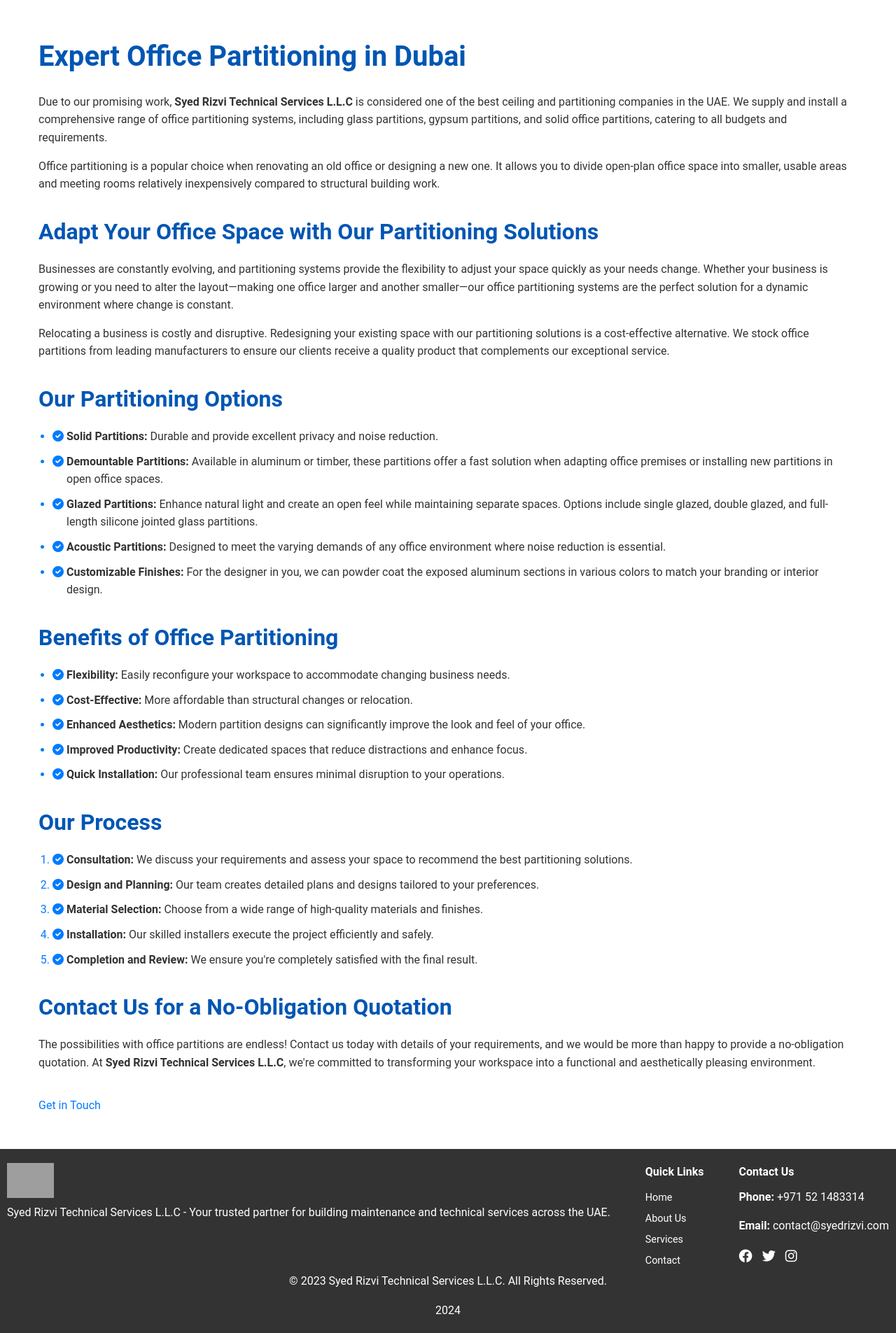
After one commit to rishabh-ml/rishabh-ml.github.io, a PHP site: page /partitioning.html in a window 1280 px wide. The commit adds this page. Shown: the part 420-2325 px from the top of the page at 70% size. Run offline with PHP 8.4, Linux system fonts and the light colour scheme; grey boxes are pictures that could not be loaded.

Commit message:
added partitioning.html

```diff
--- /dev/null
+++ b/partitioning.html
@@ -0,0 +1,155 @@
+<!DOCTYPE html>
+<html lang="en">
+
+<head>
+    <!-- Basic Page Needs -->
+    <meta charset="UTF-8">
+    <title>Office Partitioning Services | Syed Rizvi Technical Services L.L.C</title>
+    <meta name="description" content="Professional office partitioning solutions in Dubai by Syed Rizvi Technical Services L.L.C. Transform your workspace with flexible and cost-effective partitions.">
+    <meta name="keywords" content="Office Partitioning Dubai, Partition Work UAE, Glass Partitions, Gypsum Partitions, Syed Rizvi Technical Services">
+    <meta name="author" content="Syed Rizvi Technical Services L.L.C">
+    <meta name="viewport" content="width=device-width, initial-scale=1.0">
+
+    <!-- Open Graph / Facebook -->
+    <meta property="og:title" content="Professional Office Partitioning Services in Dubai">
+    <meta property="og:description" content="Transform your workspace with our comprehensive range of office partitioning systems.">
+    <meta property="og:image" content="partition-work-banner.jpg">
+    <meta property="og:url" content="https://srtechnical.com/partition-work.html">
+    <meta property="og:type" content="website">
+
+    <!-- Twitter -->
+    <meta name="twitter:card" content="summary_large_image">
+    <meta name="twitter:title" content="Office Partitioning Services | Syed Rizvi Technical Services L.L.C">
+    <meta name="twitter:description" content="Professional office partitioning solutions in Dubai. Transform your workspace with flexible and cost-effective partitions.">
+    <meta name="twitter:image" content="partition-work-banner.jpg">
+
+    <!-- Favicon -->
+    <link rel="icon" href="favicon.ico">
+
+    <!-- CSS Links -->
+    <link rel="stylesheet" href="styles.css">
+    <link rel="stylesheet" href="https://cdnjs.cloudflare.com/ajax/libs/font-awesome/6.0.0/css/all.min.css">
+
+    <!-- AOS Animation CSS -->
+    <link rel="stylesheet" href="https://cdn.jsdelivr.net/npm/aos@2.3.4/dist/aos.css">
+</head>
+
+<body>
+    <!-- Header -->
+    <header>
+        <div class="logo">
+            <img src="logo.jpg" alt="Syed Rizvi Technical Services Logo" title="Syed Rizvi Technical Services L.L.C">
+        </div>
+        <nav>
+            <ul>
+                <li><a href="index.html">Home</a></li>
+                <li><a href="about.html">About Us</a></li>
+                <li><a href="services.html" class="active">Services</a></li>
+                <li><a href="contact.html">Contact</a></li>
+            </ul>
+        </nav>
+    </header>
+
+    <!-- Page Banner -->
+    <section class="page-banner" style="background-image: url('partition-work-banner.jpg');" data-aos="fade-down">
+        <div class="banner-content">
+            <h1>Professional Office Partitioning Services</h1>
+            <p>Transforming Workspaces with Flexible Solutions</p>
+        </div>
+    </section>
+
+    <!-- Main Content -->
+    <main>
+        <section class="service-details" data-aos="fade-up">
+            <div class="container">
+                <h2>Expert Office Partitioning in Dubai</h2>
+                <p>
+                    Due to our promising work, <strong>Syed Rizvi Technical Services L.L.C</strong> is considered one of the best ceiling and partitioning companies in the UAE. We supply and install a comprehensive range of office partitioning systems, including glass partitions, gypsum partitions, and solid office partitions, catering to all budgets and requirements.
+                </p>
+                <p>
+                    Office partitioning is a popular choice when renovating an old office or designing a new one. It allows you to divide open-plan office space into smaller, usable areas and meeting rooms relatively inexpensively compared to structural building work.
+                </p>
+
+                <h3>Adapt Your Office Space with Our Partitioning Solutions</h3>
+                <p>
+                    Businesses are constantly evolving, and partitioning systems provide the flexibility to adjust your space quickly as your needs change. Whether your business is growing or you need to alter the layout—making one office larger and another smaller—our office partitioning systems are the perfect solution for a dynamic environment where change is constant.
+                </p>
+                <p>
+                    Relocating a business is costly and disruptive. Redesigning your existing space with our partitioning solutions is a cost-effective alternative. We stock office partitions from leading manufacturers to ensure our clients receive a quality product that complements our exceptional service.
+                </p>
+
+                <h3>Our Partitioning Options</h3>
+                <ul>
+                    <li><strong>Solid Partitions:</strong> Durable and provide excellent privacy and noise reduction.</li>
+                    <li><strong>Demountable Partitions:</strong> Available in aluminum or timber, these partitions offer a fast solution when adapting office premises or installing new partitions in open office spaces.</li>
+                    <li><strong>Glazed Partitions:</strong> Enhance natural light and create an open feel while maintaining separate spaces. Options include single glazed, double glazed, and full-length silicone jointed glass partitions.</li>
+                    <li><strong>Acoustic Partitions:</strong> Designed to meet the varying demands of any office environment where noise reduction is essential.</li>
+                    <li><strong>Customizable Finishes:</strong> For the designer in you, we can powder coat the exposed aluminum sections in various colors to match your branding or interior design.</li>
+                </ul>
+
+                <h3>Benefits of Office Partitioning</h3>
+                <ul>
+                    <li><strong>Flexibility:</strong> Easily reconfigure your workspace to accommodate changing business needs.</li>
+                    <li><strong>Cost-Effective:</strong> More affordable than structural changes or relocation.</li>
+                    <li><strong>Enhanced Aesthetics:</strong> Modern partition designs can significantly improve the look and feel of your office.</li>
+                    <li><strong>Improved Productivity:</strong> Create dedicated spaces that reduce distractions and enhance focus.</li>
+                    <li><strong>Quick Installation:</strong> Our professional team ensures minimal disruption to your operations.</li>
+                </ul>
+
+                <h3>Our Process</h3>
+                <ol>
+                    <li><strong>Consultation:</strong> We discuss your requirements and assess your space to recommend the best partitioning solutions.</li>
+                    <li><strong>Design and Planning:</strong> Our team creates detailed plans and designs tailored to your preferences.</li>
+                    <li><strong>Material Selection:</strong> Choose from a wide range of high-quality materials and finishes.</li>
+                    <li><strong>Installation:</strong> Our skilled installers execute the project efficiently and safely.</li>
+                    <li><strong>Completion and Review:</strong> We ensure you're completely satisfied with the final result.</li>
+                </ol>
+
+                <h3>Contact Us for a No-Obligation Quotation</h3>
+                <p>
+                    The possibilities with office partitions are endless! Contact us today with details of your requirements, and we would be more than happy to provide a no-obligation quotation. At <strong>Syed Rizvi Technical Services L.L.C</strong>, we're committed to transforming your workspace into a functional and aesthetically pleasing environment.
+                </p>
+                <a href="contact.html" class="btn">Get in Touch</a>
+            </div>
+        </section>
+    </main>
+
+    <!-- Footer -->
+    <footer>
+        <div class="footer-container">
+            <div class="footer-about">
+                <img src="logo-footer.png" alt="Syed Rizvi Technical Services Logo">
+                <p>Syed Rizvi Technical Services L.L.C - Your trusted partner for building maintenance and technical services across the UAE.</p>
+            </div>
+            <div class="footer-links">
+                <h4>Quick Links</h4>
+                <ul>
+                    <li><a href="index.html">Home</a></li>
+                    <li><a href="about.html">About Us</a></li>
+                    <li><a href="services.html">Services</a></li>
+                    <li><a href="contact.html">Contact</a></li>
+                </ul>
+            </div>
+            <div class="footer-contact">
+                <h4>Contact Us</h4>
+                <p><strong>Phone:</strong> +971 52 1483314</p>
+                <p><strong>Email:</strong> contact@syedrizvi.com</p>
+                <div class="social-icons">
+                    <a href="#"><i class="fab fa-facebook"></i></a>
+                    <a href="#"><i class="fab fa-twitter"></i></a>
+                    <a href="#"><i class="fab fa-instagram"></i></a>
+                </div>
+            </div>
+        </div>
+        <p>&copy; 2023 Syed Rizvi Technical Services L.L.C. All Rights Reserved.</p>
+    </footer>
+
+    <!-- Scripts -->
+    <script src="https://cdn.jsdelivr.net/npm/aos@2.3.4/dist/aos.js"></script>
+    <script>
+        AOS.init();
+    </script>
+    <script src="animations.js"></script>
+</body>
+
+</html>
--- a/styles.css
+++ b/styles.css
@@ -467,3 +467,90 @@
       columns: 1;
   }
 }
+
+/* Additional CSS for Partition Work Service Page */
+
+/* Page Banner */
+.page-banner {
+  background-size: cover;
+  background-position: center;
+  padding: 100px 20px;
+  color: white;
+  text-align: center;
+}
+
+.page-banner .banner-content h1 {
+  font-size: 3rem;
+  margin-bottom: 10px;
+}
+
+.page-banner .banner-content p {
+  font-size: 1.5rem;
+}
+
+/* Service Details Section */
+.service-details {
+  padding: 50px 20px;
+  background-color: #ffffff;
+}
+
+.service-details .container {
+  max-width: 1200px;
+  margin: 0 auto;
+}
+
+.service-details h2 {
+  font-size: 2.5rem;
+  margin-bottom: 20px;
+}
+
+.service-details h3 {
+  font-size: 2rem;
+  margin-top: 30px;
+  margin-bottom: 15px;
+}
+
+.service-details p {
+  margin-bottom: 15px;
+  color: #333;
+}
+
+.service-details ul, .service-details ol {
+  margin-left: 20px;
+  margin-bottom: 20px;
+}
+
+.service-details li {
+  margin-bottom: 10px;
+  position: relative;
+  padding-left: 20px;
+}
+
+.service-details li::before {
+  content: "\f058"; /* Font Awesome check-circle icon */
+  font-family: "Font Awesome 5 Free";
+  font-weight: 900;
+  position: absolute;
+  left: 0;
+  color: #007BFF;
+}
+
+.service-details a.btn {
+  display: inline-block;
+  margin-top: 20px;
+}
+
+/* Responsive Design */
+@media (max-width: 768px) {
+  .service-details {
+      padding: 30px 15px;
+  }
+
+  .page-banner .banner-content h1 {
+      font-size: 2.5rem;
+  }
+
+  .page-banner .banner-content p {
+      font-size: 1.2rem;
+  }
+}
```
